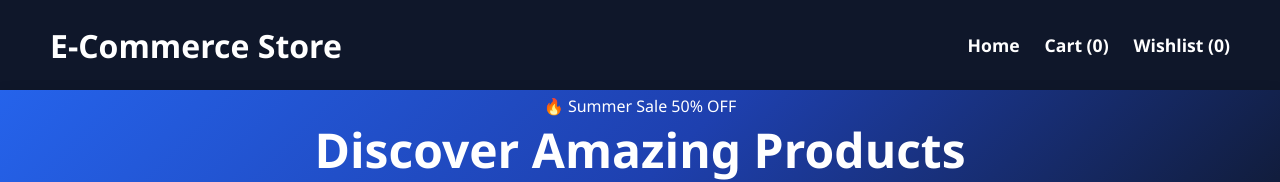
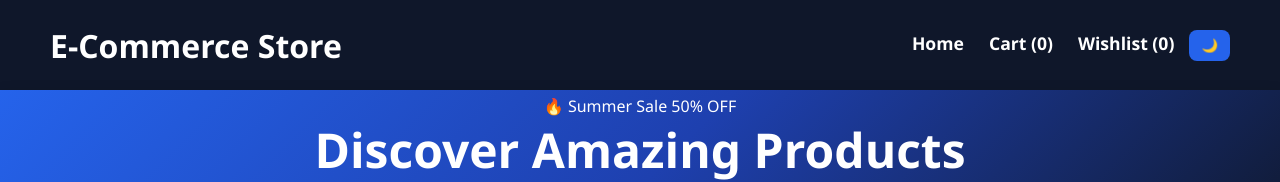
Before and after one commit to sindhukumarray/ecommerce-storefront, a React (Create React App) app: page / in a window 1280 px wide. Shown: the top 182 px of the page. Built offline with nearby package versions, Linux system fonts and the light colour scheme; no server answers.

Commit message:
Add dark mode toggle to navbar

```diff
--- a/src/components/Navbar/Navbar.jsx
+++ b/src/components/Navbar/Navbar.jsx
@@ -1,3 +1,4 @@
+import { useState } from "react";
 import { Link } from "react-router-dom";
 import { useSelector } from "react-redux";
 
@@ -9,6 +10,17 @@ function Navbar() {
   const wishlistItems = useSelector(
     (state) => state.wishlist.items
   );
+
+  const [darkMode, setDarkMode] =
+  useState(false);
+
+  const toggleTheme = () => {
+  setDarkMode(!darkMode);
+
+    document.body.classList.toggle(
+      "dark-theme"
+    );
+  };
 
   return (
     <nav className="navbar">
@@ -26,6 +38,16 @@ function Navbar() {
         <Link to="/wishlist">
           Wishlist ({wishlistItems.length})
         </Link>
+
+        <button
+          className="theme-btn"
+          onClick={toggleTheme}
+        >
+          {darkMode
+            ? "☀️"
+            : "🌙"}
+        </button>
+
       </div>
     </nav>
   );
--- a/src/styles/globals.css
+++ b/src/styles/globals.css
@@ -644,3 +644,44 @@ h2 {
   background: white;
   color: black;
 }
+
+.theme-btn {
+  background: #2563eb;
+
+  color: white;
+
+  border: none;
+
+  padding: 8px 12px;
+
+  border-radius: 8px;
+
+  cursor: pointer;
+
+  margin-left: 15px;
+}
+
+.theme-btn:hover {
+  background: #1d4ed8;
+}
+
+.dark-theme {
+  background: #0f172a;
+  color: white;
+}
+
+.dark-theme .navbar {
+  background: #020617;
+}
+
+.dark-theme .product-card {
+  background: #1e293b;
+  color: white;
+}
+
+.dark-theme .filters input,
+.dark-theme .filters select {
+  background: #1e293b;
+  color: white;
+  border: 1px solid #475569;
+}
```
